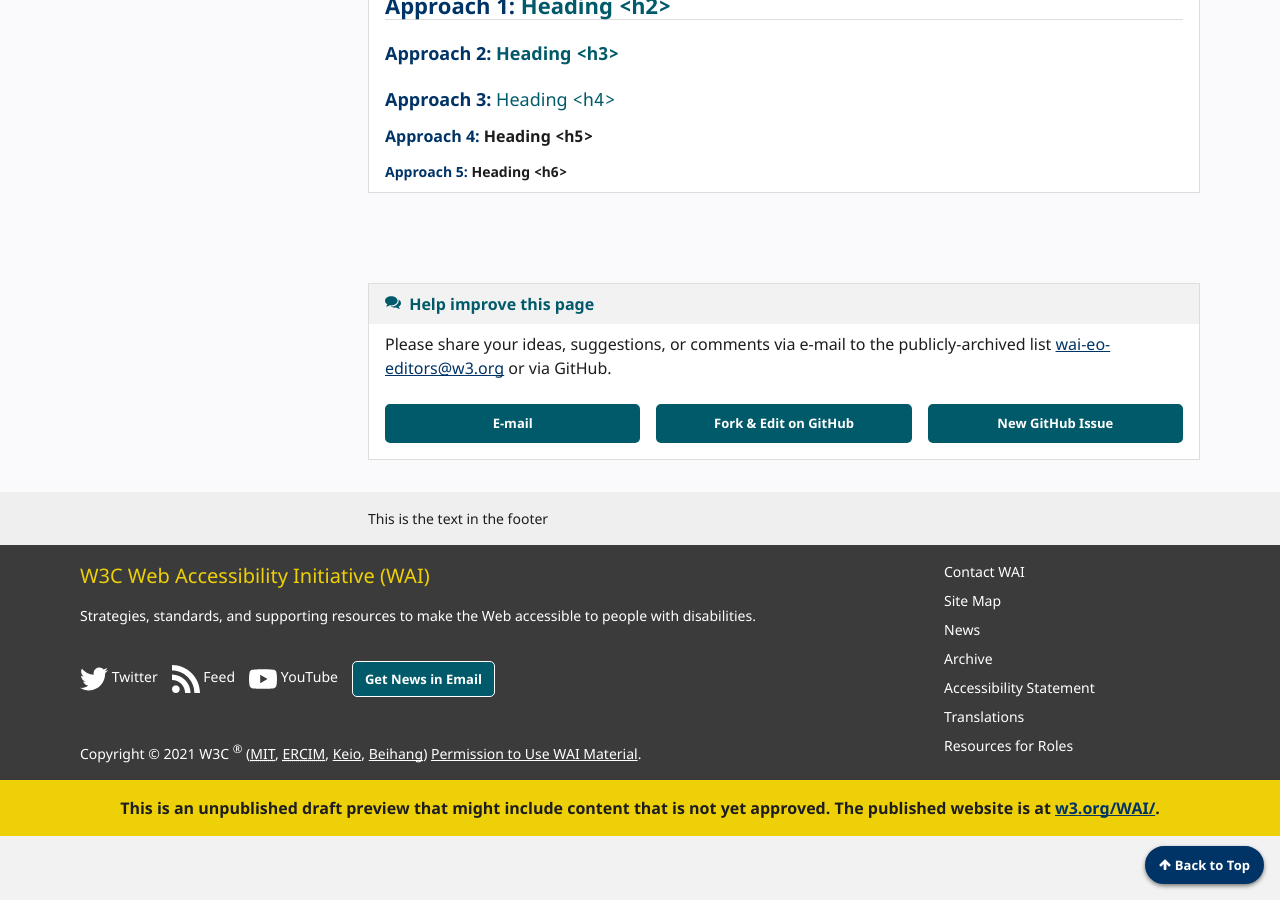
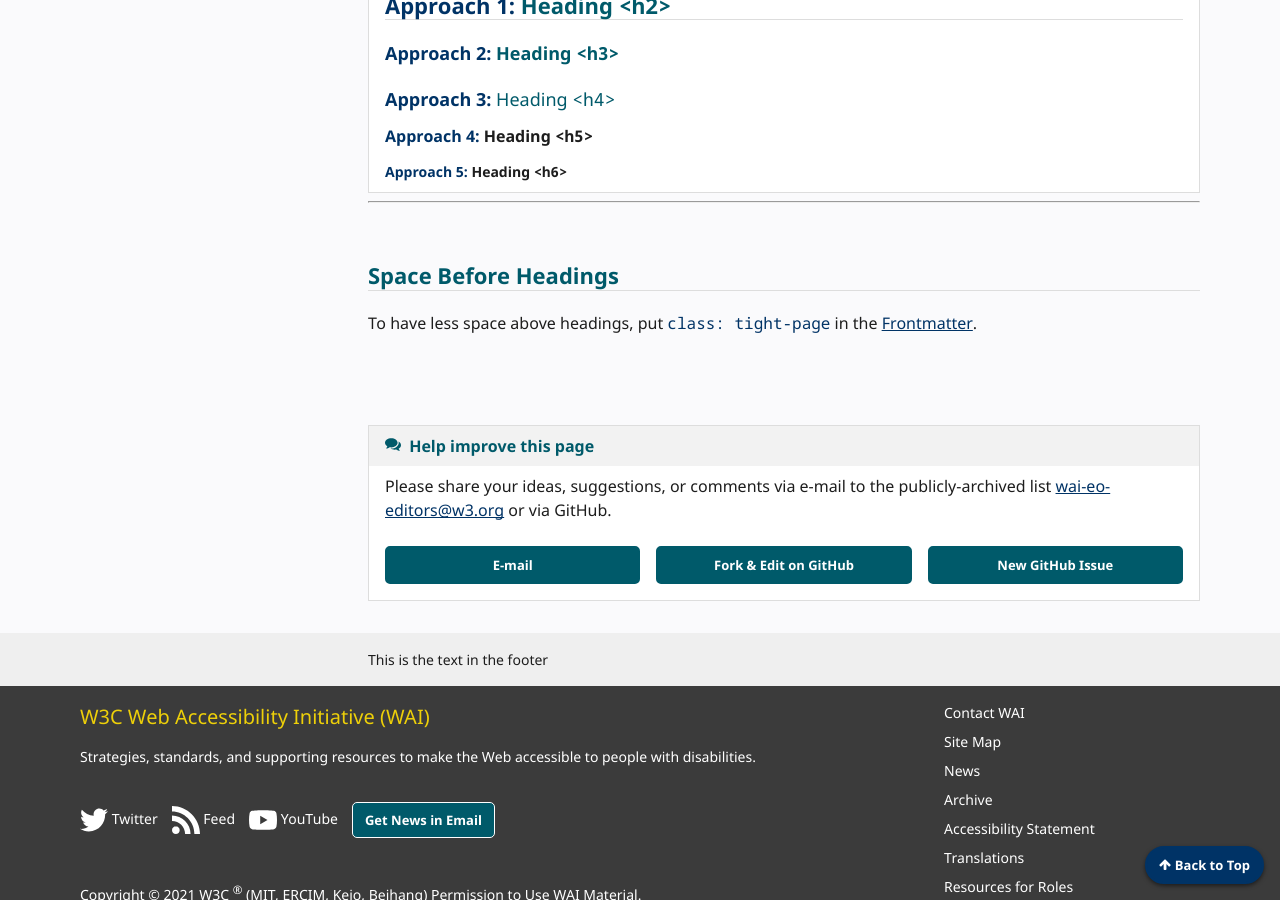
Before and after one commit to w3c/wai-website-theme, a Jekyll site: the page built from _components/headings.md, in a window 1280 px wide and 900 px high, scrolled down 2185 px. Built offline with Jekyll 4.4.1, drawn with Linux system fonts in a browser that asks for light colours; cached includes are drawn as plain includes; comment, search, counter and statistics services are not loaded.

Commit message:
Update headings.md

```diff
--- a/_components/headings.md
+++ b/_components/headings.md
@@ -115,3 +115,9 @@ This will look like this:
 {::nomarkdown}
 {% include box.html type="end" %}
 {:/}
+
+<hr>
+
+## Space Before Headings
+
+To have less space above headings, put <code>class: tight-page</code> in the [Frontmatter](https://wai-website-theme.netlify.app/writing/frontmatter/#class).
```
